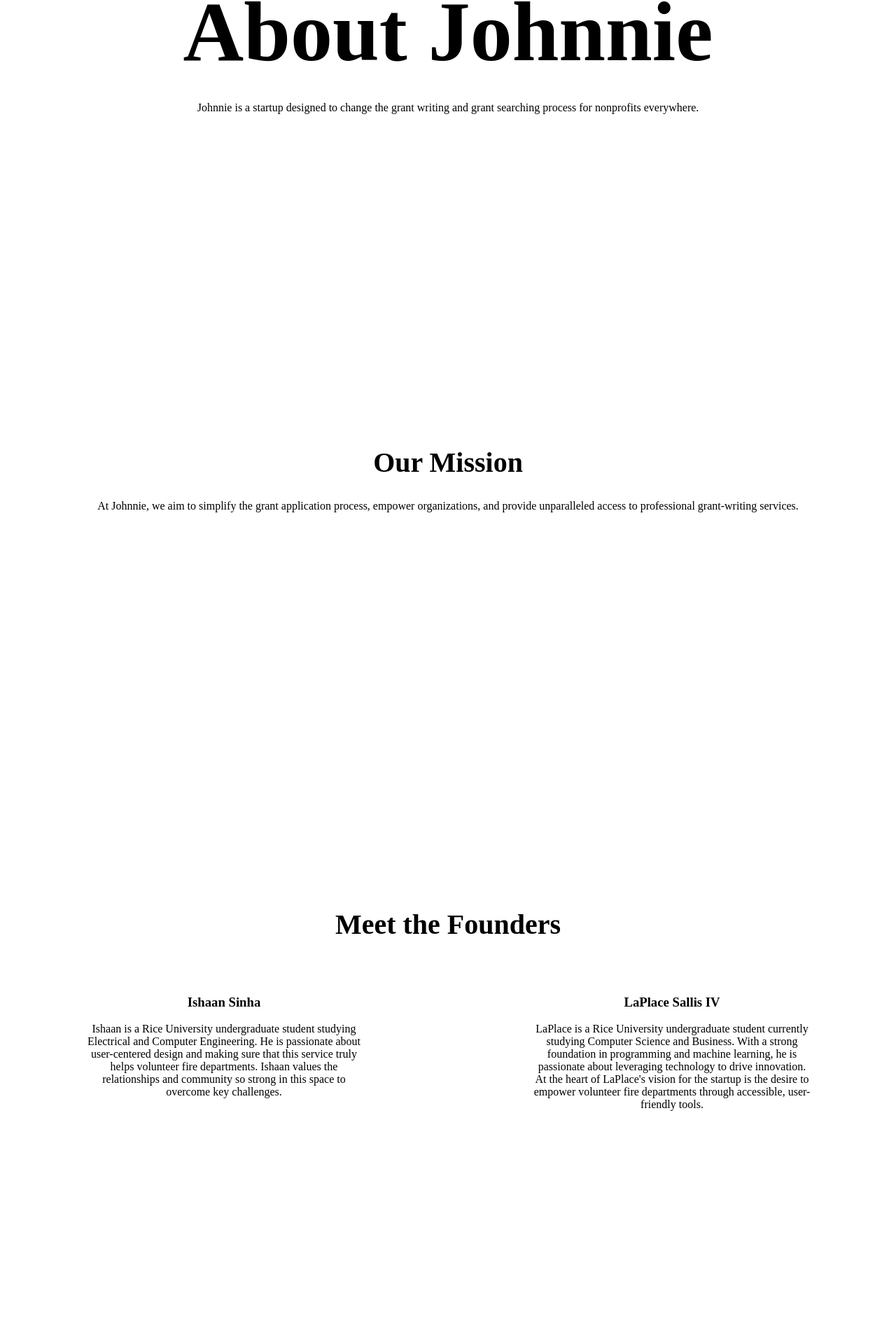
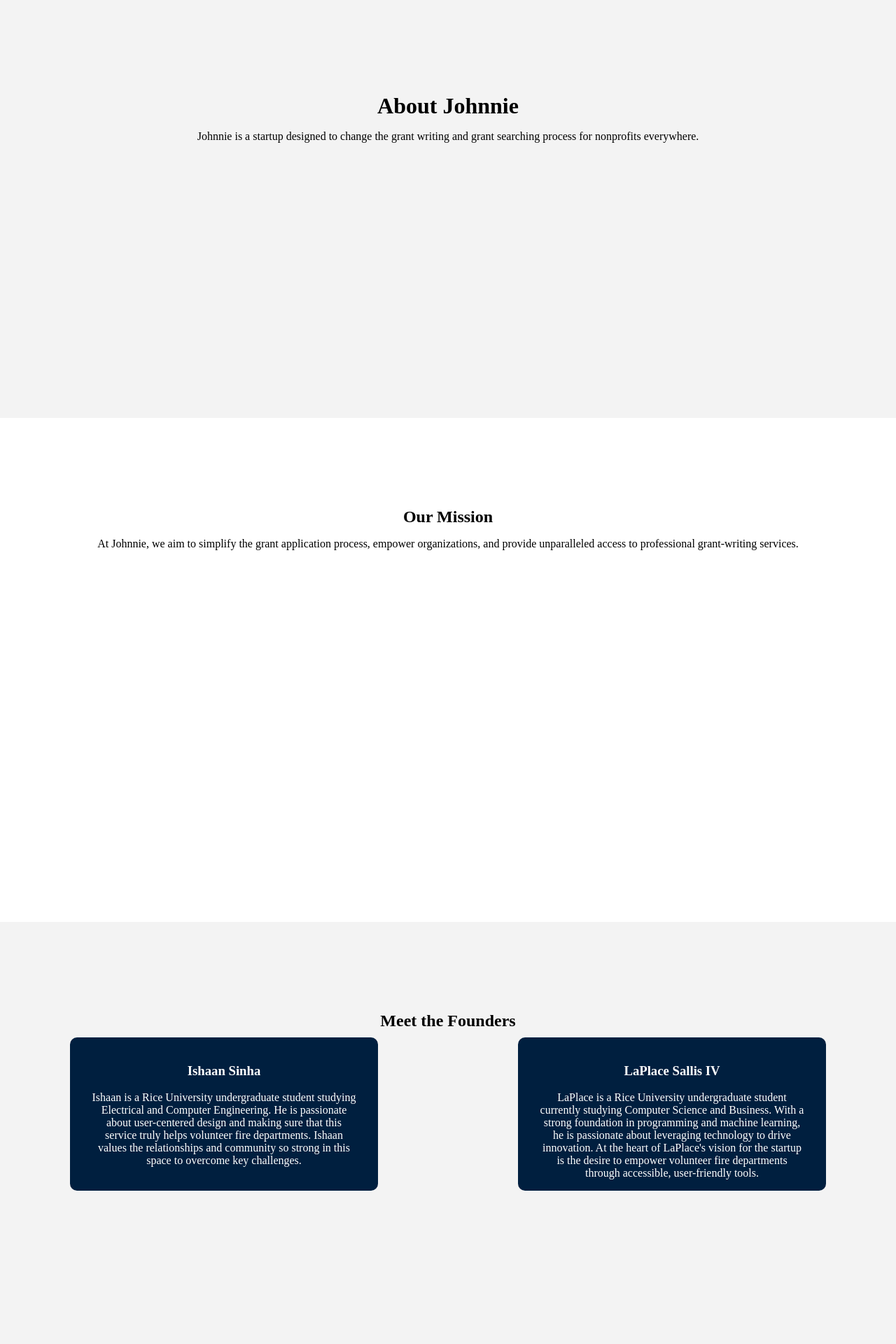
Before and after one commit to laplaces42/johnnie, a React (Create React App) app in the folder frontend/: page /about in a window 1280 px wide. Shown: the part 196-2116 px from the top of the page at 70% size. Built offline with nearby package versions, Linux system fonts and the light colour scheme.

Commit message:
Created color scheme for about page

```diff
--- a/frontend/src/pages/AboutPage.jsx
+++ b/frontend/src/pages/AboutPage.jsx
@@ -75,40 +75,22 @@
     //   </div>
     // </div>
     <div className="ab">
-      <motion.div
-        className="ab1"
-        initial={{ opacity: 0, y: 50 }}
-        whileInView={{ opacity: 1, y: 0 }}
-        viewport={{ amount: 0.4, once: true }}
-        transition={{ duration: 0.8 }}
-      >
+      <div className="ab1">
         <h1>About Johnnie</h1>
         <p>
           Johnnie is a startup designed to change the grant writing and grant
           searching process for nonprofits everywhere.
         </p>
-      </motion.div>
-      <motion.div
-        className="ab2"
-        initial={{ opacity: 0, y: 50 }}
-        whileInView={{ opacity: 1, y: 0 }}
-        viewport={{ amount: 0.4, once: true }}
-        transition={{ duration: 0.8 }}
-      >
+      </div>
+      <div className="ab2">
         <h2>Our Mission</h2>
         <p>
           At Johnnie, we aim to simplify the grant application process, empower
           organizations, and provide unparalleled access to professional
           grant-writing services.
         </p>
-      </motion.div>
-      <motion.div
-        className="ab3"
-        initial={{ opacity: 0, y: 50 }}
-        whileInView={{ opacity: 1, y: 0 }}
-        viewport={{ amount: 0.4, once: true }}
-        transition={{ duration: 0.8 }}
-      >
+      </div>
+      <div className="ab3">
         <h2>Meet the Founders</h2>
         <div className="ab3-founders">
           <div className="ab3-founder1">
@@ -118,8 +100,8 @@
               Ishaan is a Rice University undergraduate student studying
               Electrical and Computer Engineering. He is passionate about
               user-centered design and making sure that this service truly helps
-              volunteer fire departments. Ishaan values the relationships and community
-              so strong in this space to overcome key challenges.
+              volunteer fire departments. Ishaan values the relationships and
+              community so strong in this space to overcome key challenges.
             </p>
           </div>
           <div className="ab3-founder2">
@@ -136,14 +118,8 @@
             </p>
           </div>
         </div>
-      </motion.div>
-      <motion.div
-        className="ab4"
-        initial={{ opacity: 0, y: 50 }}
-        whileInView={{ opacity: 1, y: 0 }}
-        viewport={{ amount: 0.4, once: true }}
-        transition={{ duration: 0.8 }}
-      >
+      </div>
+      <div className="ab4">
         <h2>Our Story</h2>
         <p>
           Volunteer fire departments are the unsung heroes of our communities,
@@ -170,20 +146,124 @@
           everyday heroes remains steadfast. Together, we can build stronger,
           better-equipped fire departments for the future.
         </p>
-      </motion.div>
-      <motion.div
-        className="ab5"
-        initial={{ opacity: 0, y: 50 }}
-        whileInView={{ opacity: 1, y: 0 }}
-        viewport={{ amount: 0.4, once: true }}
-        transition={{ duration: 0.8 }}
-      >
+      </div>
+      <div className="ab5">
         <h2>Contact Us</h2>
         <p>
           Want to get in touch? Feel free to email us at team@johnniegrants.com!
         </p>
-      </motion.div>
+      </div>
     </div>
+    // <div className="ab">
+    //   <motion.div
+    //     className="ab1"
+    //     initial={{ opacity: 0, y: 50 }}
+    //     whileInView={{ opacity: 1, y: 0 }}
+    //     viewport={{ amount: 0.4, once: true }}
+    //     transition={{ duration: 0.8 }}
+    //   >
+    //     <h1>About Johnnie</h1>
+    //     <p>
+    //       Johnnie is a startup designed to change the grant writing and grant
+    //       searching process for nonprofits everywhere.
+    //     </p>
+    //   </motion.div>
+    //   <motion.div
+    //     className="ab2"
+    //     initial={{ opacity: 0, y: 50 }}
+    //     whileInView={{ opacity: 1, y: 0 }}
+    //     viewport={{ amount: 0.4, once: true }}
+    //     transition={{ duration: 0.8 }}
+    //   >
+    //     <h2>Our Mission</h2>
+    //     <p>
+    //       At Johnnie, we aim to simplify the grant application process, empower
+    //       organizations, and provide unparalleled access to professional
+    //       grant-writing services.
+    //     </p>
+    //   </motion.div>
+    //   <motion.div
+    //     className="ab3"
+    //     initial={{ opacity: 0, y: 50 }}
+    //     whileInView={{ opacity: 1, y: 0 }}
+    //     viewport={{ amount: 0.4, once: true }}
+    //     transition={{ duration: 0.8 }}
+    //   >
+    //     <h2>Meet the Founders</h2>
+    //     <div className="ab3-founders">
+    //       <div className="ab3-founder1">
+    //         <img src="" alt="" />
+    //         <h3>Ishaan Sinha</h3>
+    //         <p>
+    //           Ishaan is a Rice University undergraduate student studying
+    //           Electrical and Computer Engineering. He is passionate about
+    //           user-centered design and making sure that this service truly helps
+    //           volunteer fire departments. Ishaan values the relationships and community
+    //           so strong in this space to overcome key challenges.
+    //         </p>
+    //       </div>
+    //       <div className="ab3-founder2">
+    //         <img src="" alt="" />
+    //         <h3>LaPlace Sallis IV</h3>
+    //         <p>
+    //           LaPlace is a Rice University undergraduate student currently
+    //           studying Computer Science and Business. With a strong foundation
+    //           in programming and machine learning, he is passionate about
+    //           leveraging technology to drive innovation. At the heart of
+    //           LaPlace's vision for the startup is the desire to empower
+    //           volunteer fire departments through accessible, user-friendly
+    //           tools.
+    //         </p>
+    //       </div>
+    //     </div>
+    //   </motion.div>
+    //   <motion.div
+    //     className="ab4"
+    //     initial={{ opacity: 0, y: 50 }}
+    //     whileInView={{ opacity: 1, y: 0 }}
+    //     viewport={{ amount: 0.4, once: true }}
+    //     transition={{ duration: 0.8 }}
+    //   >
+    //     <h2>Our Story</h2>
+    //     <p>
+    //       Volunteer fire departments are the unsung heroes of our communities,
+    //       dedicating their time and risking their lives to protect others. Yet,
+    //       despite their critical role, many face significant challenges, from
+    //       retention and recruitment struggles to technological gaps and limited
+    //       funding.
+    //     </p>
+    //     <p>
+    //       In 2024, Johnnie was born out of a mission to change this narrative.
+    //       During in-depth conversations with volunteer fire departments, we
+    //       identified that a lack of funding often compounds other issues they
+    //       face. Without adequate resources, departments struggle to invest in
+    //       recruitment, retention, and improved communication tools.
+    //     </p>
+    //     <p>
+    //       At Johnnie, we are determined to tackle this funding gap head-on. By
+    //       simplifying grant searches and streamlining the grant-writing process,
+    //       we aim to empower fire departments with the tools they need to secure
+    //       essential resources and continue their invaluable work.
+    //     </p>
+    //     <p>
+    //       Our journey is just beginning, but our commitment to supporting these
+    //       everyday heroes remains steadfast. Together, we can build stronger,
+    //       better-equipped fire departments for the future.
+    //     </p>
+    //   </motion.div>
+    //   <motion.div
+    //     className="ab5"
+    //     initial={{ opacity: 0, y: 50 }}
+    //     whileInView={{ opacity: 1, y: 0 }}
+    //     viewport={{ amount: 0.4, once: true }}
+    //     transition={{ duration: 0.8 }}
+    //   >
+    //     <h2>Contact Us</h2>
+    //     <p>
+    //       Want to get in touch? Feel free to email us at team@johnniegrants.com!
+    //     </p>
+    //   </motion.div>
+    // </div>
   );
 }
 
--- a/frontend/src/pages/PricingAndFAQPage.jsx
+++ b/frontend/src/pages/PricingAndFAQPage.jsx
@@ -5,10 +5,11 @@
   return (
     <div className="pricing-page">
       <div className="cp">
-            <div className="ab4">
         <h2>Pricing</h2>
         <p>
-                    Our prices varies on depending on the funding opportunity. To get an accurate estimate for our pricing, complete this quick quote estimator!
+          Our prices varies on depending on the funding opportunity. To get an
+          accurate estimate for our pricing, complete this quick quote
+          estimator!
         </p>
         <div className="typeform-wrapper">
           <iframe
@@ -19,10 +20,8 @@
         </div>
         <h4> 2</h4>
       </div>
-      </div>
       <FAQBar />
     </div>
-
   );
 }
 
--- a/frontend/src/stylesheets/AboutPage.css
+++ b/frontend/src/stylesheets/AboutPage.css
@@ -1,7 +1,21 @@
-.ab1, .ab2, .ab3, .ab5 {
+.ab1, .ab3 {
     width: 100vw;
-    height: 70vh;
+    height: 90vh;
     text-align: center;
+    background-color: #F3F3F3;
+    padding-top: 10%;
+}
+
+.ab1 {
+    padding-top: 20%;
+}
+
+.ab2 {
+    width: 100vw;
+    height: 90vh;
+    text-align: center;
+    background-color: white;
+    padding-top: 10%;
 }
 
 .ab4 {
@@ -11,18 +25,29 @@
     margin: 0 auto;
     padding: 20px;
     text-align: center;
+    background-color: white;
+}
+
+.ab5 {
+    width: 100vw;
+    height: 60vh;
+    text-align: center;
+    background-color: #F3F3F3;
+    padding-top: 10%;
 }
 
 h1 {
-    margin-top: 100px;
+    margin: 0;
+    /* margin-top: 100px;
     margin-bottom: 30px;
-    font-size: 15vh;
+    font-size: 15vh; */
 }
 
 h2 {
-    margin-top: 100px;
+    margin: 0;
+    /* margin-top: 100px;
     margin-bottom: 30px;
-    font-size: 5vh;
+    font-size: 5vh; */
 }
 
 .ab3-founders{
@@ -31,6 +56,10 @@
 }
 
 .ab3-founder1, .ab3-founder2 {
-    padding: 10px 120px;
+    margin: 10px 100px;
+    padding: 0 30px;
     flex: 1;
+    background-color: #001F3F;
+    border-radius: 10px;
+    color: white;
 }
--- a/frontend/src/stylesheets/PricingAndFAQPage.css
+++ b/frontend/src/stylesheets/PricingAndFAQPage.css
@@ -11,7 +11,6 @@
     border-radius: 8px; /* Round the corners */
     box-shadow: 0 4px 8px rgba(0, 0, 0, 0.2); /* Add a subtle shadow */
     overflow: hidden; /* Ensures iframe content stays within bounds */
-    background-color: #f9f9f9; /* Optional background color */
     margin-bottom: 80px;
 }
 
@@ -21,3 +20,11 @@
     height: 100%; /* Occupies full height of the container */
     border: none; /* Removes default iframe borders */
 }
+
+.pricing-page {
+    background-color: #f9f9f9;
+}
+
+.cp {
+
+}
```
Lines whose indentation alone changed are shown as unchanged.
